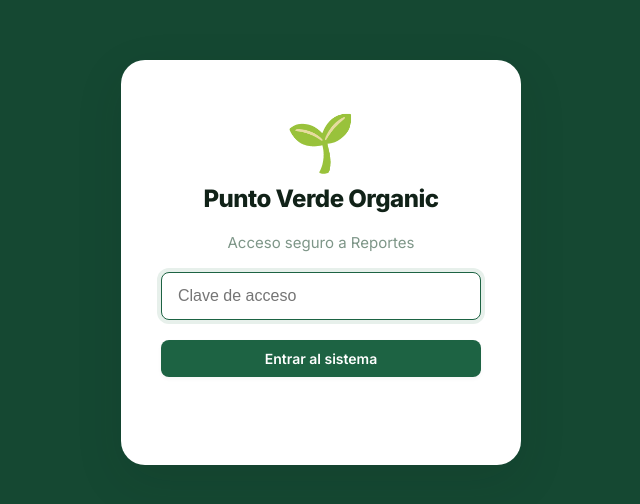
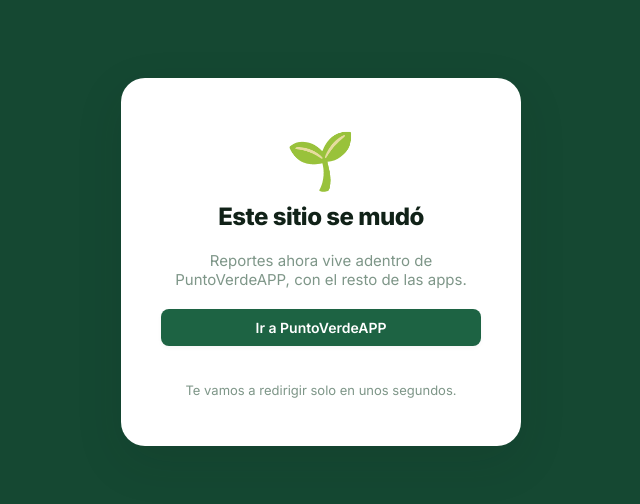
Before and after one commit to ClaudioCopier/reportes-pdv-web, a website built with Vite: page index.html in a window 1280 px wide. Shown: the part 138-642 px from the top of the page, without its empty margins (319-959 px from the left). Built offline with nearby package versions, Linux system fonts and the light colour scheme.

Commit message:
Sitio se muda a PuntoVerdeAPP -- dejar aviso de redirección
Reportes vive ahora adentro de PuntoVerdeAPP (mismo proyecto que
inventario-app), con sesión real compartida en vez de la clave propia
de este sitio. Este dominio queda solo como redirección para links
viejos, ya no carga el dashboard completo.

```diff
--- a/index.html
+++ b/index.html
@@ -3,7 +3,8 @@
 <head>
 <meta charset="utf-8">
 <meta name="viewport" content="width=device-width, initial-scale=1">
-<title>Reportes de Ventas — Punto Verde Organic</title>
+<title>Este sitio se mudó — PuntoVerdeAPP</title>
+<meta http-equiv="refresh" content="3;url=https://puntoverdeapp.vercel.app/">
 <link rel="preconnect" href="https://fonts.googleapis.com">
 <link rel="preconnect" href="https://fonts.gstatic.com" crossorigin>
 <link href="https://fonts.googleapis.com/css2?family=Inter:wght@400;500;600;700;800&display=swap" rel="stylesheet">
@@ -12,16 +13,13 @@
 <body>
 
 <div id="gate" class="gate">
-  <form id="gateForm" class="gate-box">
+  <div class="gate-box">
     <div class="gate-logo">🌱</div>
-    <h1>Punto Verde Organic</h1>
-    <p class="subtitle">Acceso seguro a Reportes</p>
-    <div class="field">
-      <input type="password" id="gateClave" placeholder="Clave de acceso" autofocus>
-    </div>
-    <button type="submit" class="btn btn-primary">Entrar al sistema</button>
-    <p id="gateError" class="gate-error"></p>
-  </form>
+    <h1>Este sitio se mudó</h1>
+    <p class="subtitle">Reportes ahora vive adentro de PuntoVerdeAPP, con el resto de las apps.</p>
+    <a class="btn btn-primary" href="https://puntoverdeapp.vercel.app/" style="display:block; text-align:center; text-decoration:none;">Ir a PuntoVerdeAPP</a>
+    <p class="subtitle" style="margin-top:16px; font-size:13px;">Te vamos a redirigir solo en unos segundos.</p>
+  </div>
 </div>
 
 <div id="appRoot" class="app-layout" style="display:none">
@@ -406,6 +404,5 @@
   </div>
 </div>
 
-<script type="module" src="/src/main.js"></script>
 </body>
 </html>
```
